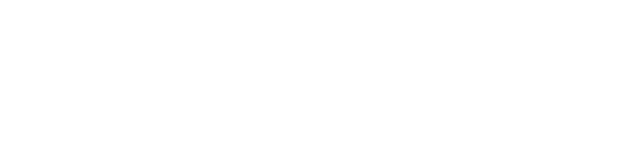
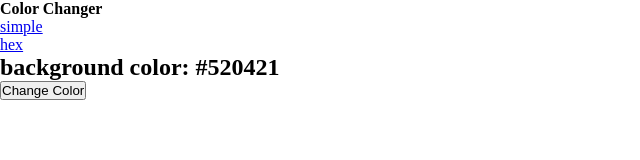
Before and after one commit to DeveloperDragos/Color-changer, a plain HTML site: page index.html in a window 1280 px wide. Shown: the whole page, without its empty margins (0-640 px from the left). Drawn offline with Linux system fonts and the light colour scheme.

Commit message:
added html

```diff
--- a/index.html
+++ b/index.html
@@ -7,5 +7,26 @@
     <link rel="stylesheet" href="style.css" />
     <title>Color Changer</title>
   </head>
-  <body></body>
+  <body>
+    <nav>
+      <div class="nav-center">
+        <h4>Color Changer</h4>
+        <ul class="nav-links">
+          <li>
+            <a href="index.html">simple</a>
+          </li>
+          <li>
+            <a href="hex.html">hex</a>
+          </li>
+        </ul>
+      </div>
+      <main>
+        <div class="container">
+          <h2>background color: <span class="color">#520421</span></h2>
+          <button class="btn btn-hero" id="btn">Change Color</button>
+        </div>
+      </main>
+    </nav>
+    <script src="script.js"></script>
+  </body>
 </html>
--- a/style.css
+++ b/style.css
@@ -0,0 +1,5 @@
+* {
+  margin: 0;
+  padding: 0;
+  box-sizing: border-box;
+}
```
Also changed, not shown: script.js (added).
